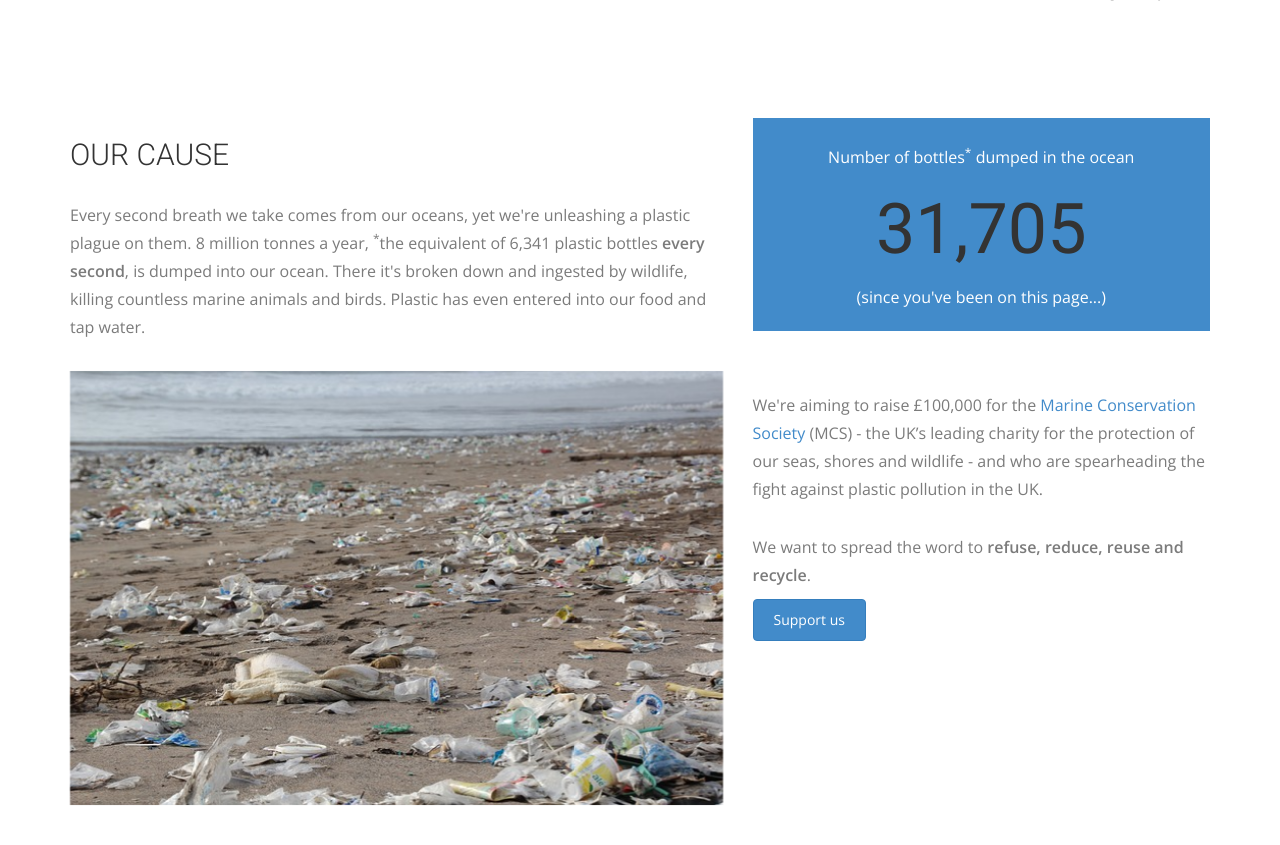
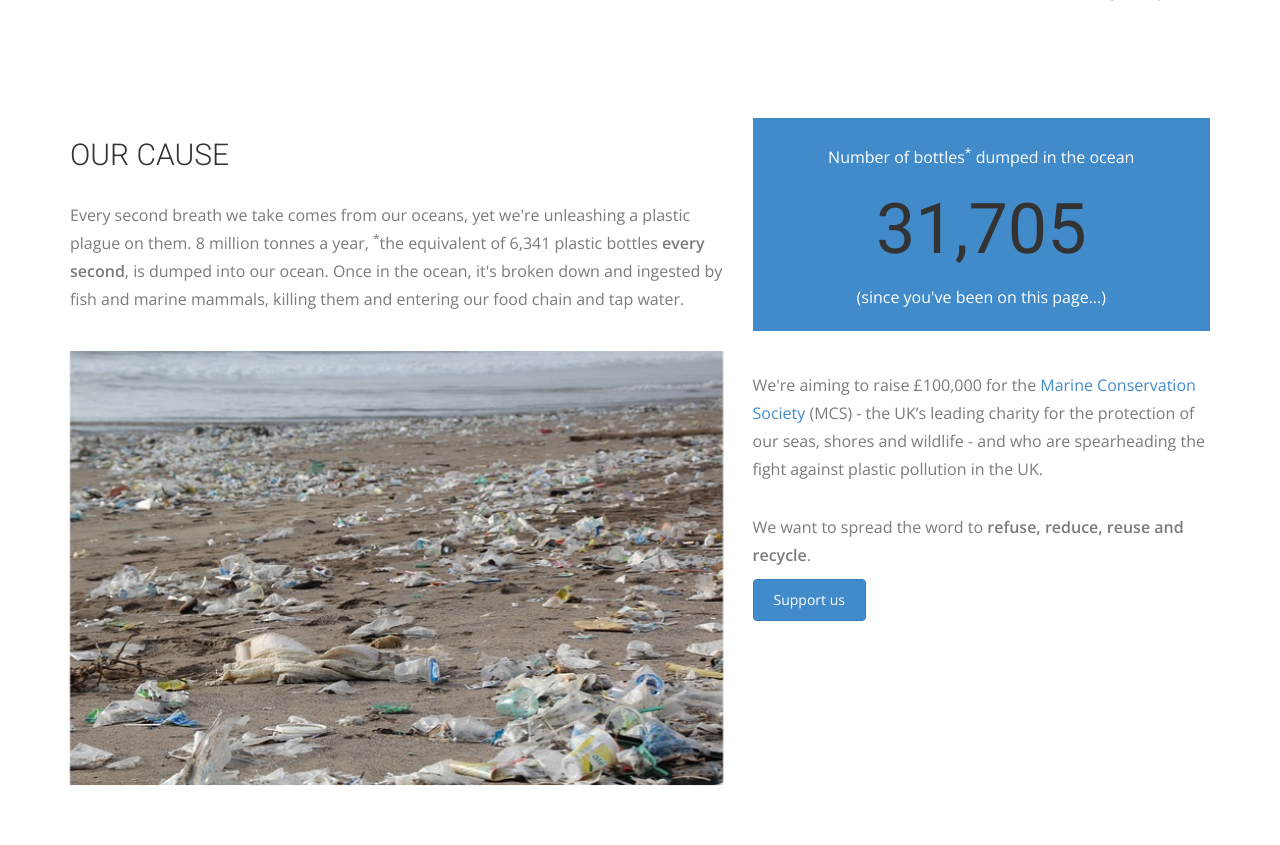
Before and after one commit to statusrow/statusrow.github.io, a Jekyll site: the page built from index.html, in a window 1280 px wide and 900 px high, scrolled down 1103 px, cut to the strip 0-881 px from the top of the window. Shown: the top 845 px of the strip. Built offline with Jekyll 4.4.1, drawn with Linux system fonts in a browser that asks for light colours; nearby versions of some CDN libraries; some web fonts are replaced.

Commit message:
Tweak hp copy

```diff
--- a/index.html
+++ b/index.html
@@ -62,7 +62,7 @@ permalink: /
           <div class="section-title">
             <h3>Our Cause</h3>
           </div>
-          <p>Every second breath we take comes from our oceans, yet we're unleashing a plastic plague on them. 8 million tonnes a year, <sup>*</sup>the equivalent of 6,341 plastic bottles <strong>every second</strong>, is dumped into our ocean. There it's broken down and ingested by wildlife, killing countless marine animals and birds. Plastic has even entered into our food and tap water.</p>
+          <p>Every second breath we take comes from our oceans, yet we're unleashing a plastic plague on them. 8 million tonnes a year, <sup>*</sup>the equivalent of 6,341 plastic bottles <strong>every second</strong>, is dumped into our ocean. Once in the ocean, it's broken down and ingested by fish and marine mammals, killing them and entering our food chain and tap water.</p>
         </div>
       </div>
       <div class="col-md-5 col-sm-12">
```
Also changed, not shown: 1 other file.
